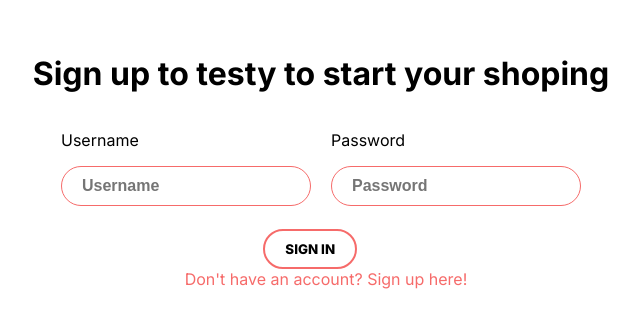
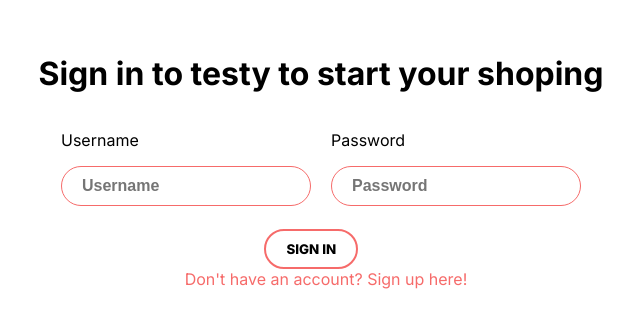
Before and after one commit to KanOnni/Testy, a React (Vite) app in the folder Frontend/: page /sign-in in a window 1280 px wide. Shown: the part 239-566 px from the top of the page, without its empty margins (319-959 px from the left). Built offline with nearby package versions, Linux system fonts and the light colour scheme; a web font is replaced by a local one.

Commit message:
useles commit but gona push it anyway

```diff
--- a/Frontend/src/Pages/SignIn.jsx
+++ b/Frontend/src/Pages/SignIn.jsx
@@ -13,7 +13,7 @@ const SignIn = () => {
     return (
 <div className='main'>
             <div>
-                <h1 className='centere'>Sign up to testy to start your shoping</h1>
+                <h1 className='centere'>Sign in to testy to start your shoping</h1>
                 <div className='center'>
                     <div className="container">
                         <p>Username</p>
```
